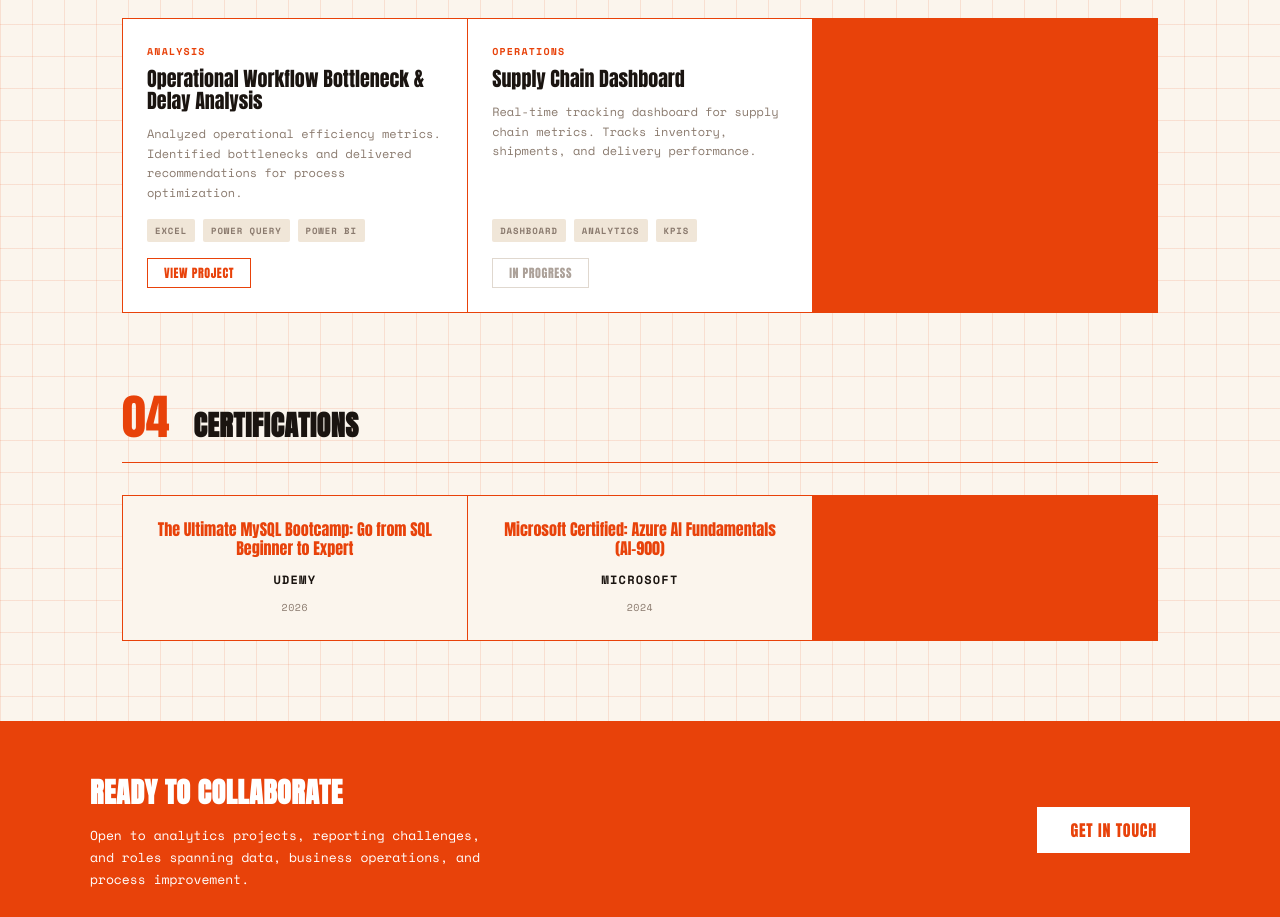
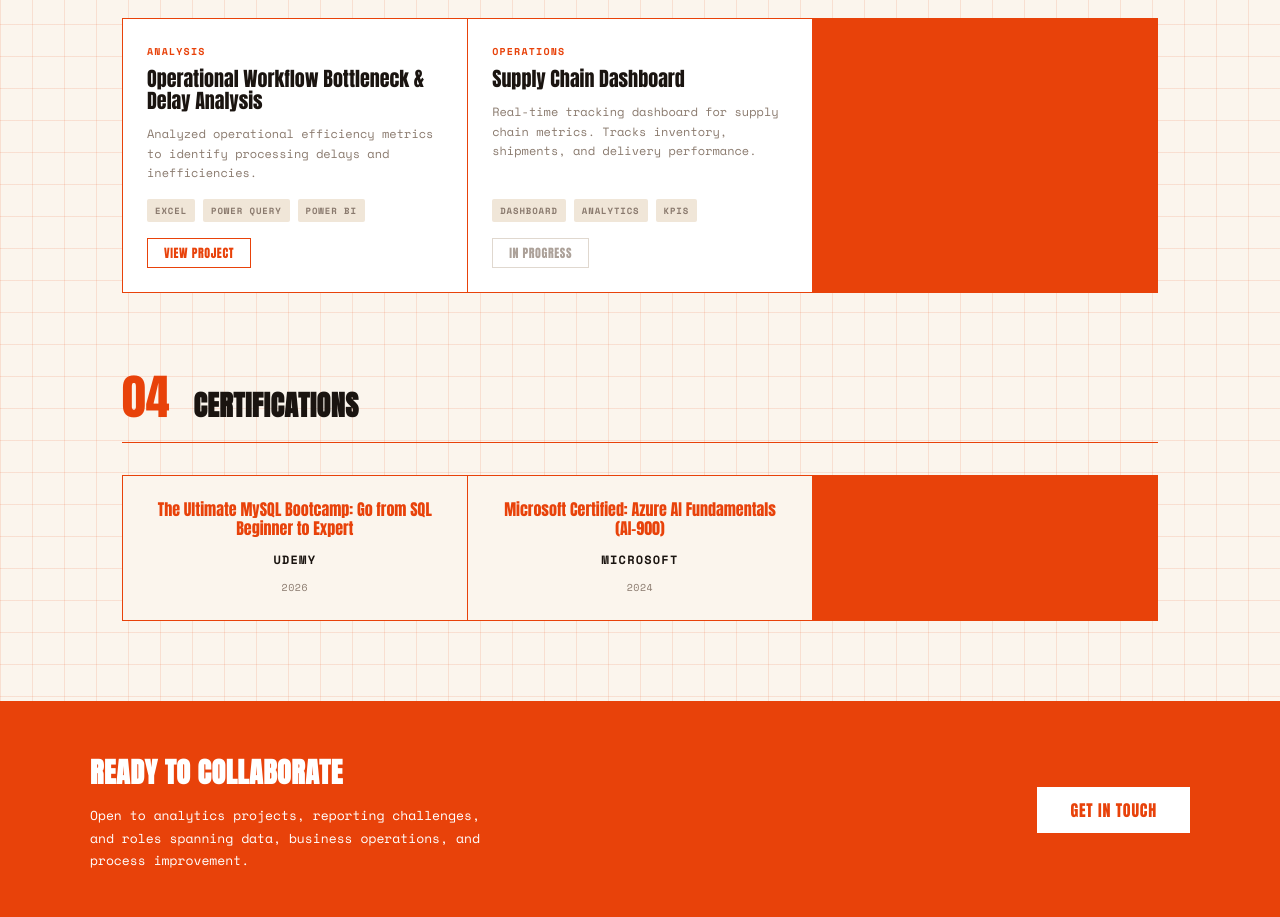
Before and after one commit to mbnturingan/portfolio, a plain HTML site: page index.html in a window 1280 px wide. Shown: the part 1640-2557 px from the top of the page. Drawn offline with nearby package versions, Linux system fonts and the light colour scheme.

Commit message:
updated project section

```diff
--- a/index.html
+++ b/index.html
@@ -166,7 +166,7 @@
       <div class="project-card">
         <div class="project-tag">ANALYSIS</div>
         <div class="project-title">Operational Workflow Bottleneck & Delay Analysis</div>
-        <div class="project-desc">Analyzed operational efficiency metrics. Identified bottlenecks and delivered recommendations for process optimization.</div>
+        <div class="project-desc">Analyzed operational efficiency metrics to identify processing delays and inefficiencies.</div>
         <div class="project-tools">
           <span class="tool-tag">Excel</span>
           <span class="tool-tag">Power Query</span>
```
